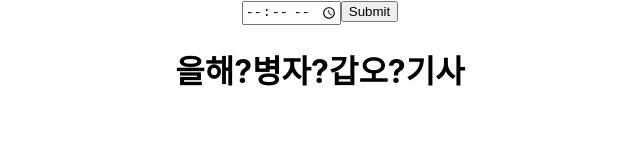
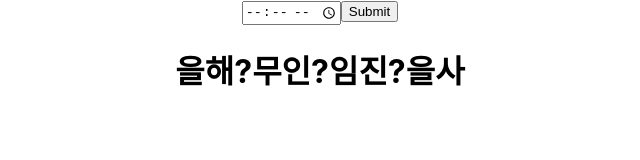
Before and after one commit to seni95/askLuck, a React (Create React App) app: page / in a window 1280 px wide. Shown: the top 160 px of the page, without its empty margins (320-960 px from the left). Built offline with nearby package versions, Linux system fonts and the light colour scheme.

Commit message:
complete perpetual calendar logic

```diff
--- a/src/components/logic.jsx
+++ b/src/components/logic.jsx
@@ -31,8 +31,8 @@ const Logic = (props) => {
     ]
 
     const selectedYear = 1995;
-    const selectedMonth = 0;
-    const selectedDay = 3;
+    const selectedMonth = 2;
+    const selectedDay = 2;
     const selectedTime = "09:50"
     // const selectedTime = props.selectedTime;
 
@@ -90,74 +90,74 @@ const Logic = (props) => {
         switch (monthSkyCal3) {
             case 2:
                 if (selectedDay < 5) {
-                    monthSky = monthSkyCal3-1
+                    monthSky = monthSkyCal3 == 0 ? 9 : monthSkyCal3-1;
                 }
                 break;
             case 3:
                 if (selectedDay < 7) {
-                    monthSky = monthSkyCal3-1
+                    monthSky = monthSkyCal3 == 0 ? 9 : monthSkyCal3-1;
                 }
                 break;
 
             case 4:
                 if (selectedDay < 6) {
-                    monthSky = monthSkyCal3-1
+                    monthSky = monthSkyCal3 == 0 ? 9 : monthSkyCal3-1;
 
                 }
                 break;
             case 5:
                 if (selectedDay < 6) {
-                    monthSky = monthSkyCal3-1
+                    monthSky = monthSkyCal3 == 0 ? 9 : monthSkyCal3-1;
                 }
                 break;
 
             case 6:
                 if (selectedDay < 7) {
-                    monthSky = monthSkyCal3-1
+                    monthSky = monthSkyCal3 == 0 ? 9 : monthSkyCal3-1;
 
                 }
                 break;
 
             case 7:
                 if (selectedDay < 8) {
-                    monthSky = monthSkyCal3-1
+                    monthSky = monthSkyCal3 == 0 ? 9 : monthSkyCal3-1;
 
                 }
                 break;
 
             case 8:
                 if (selectedDay < 8) {
-                    monthSky = monthSkyCal3-1
+                    monthSky = monthSkyCal3 == 0 ? 9 : monthSkyCal3-1;
 
                 }
                 break;
 
             case 9:
                 if (selectedDay < 9) {
-                    monthSky = monthSkyCal3-1
+                    monthSky = monthSkyCal3 == 0 ? 9 : monthSkyCal3-1;
                 }
                 break;
 
             case 10:
                 if (selectedDay < 9) {
-                    monthSky = monthSkyCal3-1
+                    monthSky = monthSkyCal3 == 0 ? 9 : monthSkyCal3-1;
                 }
                 break;
 
             case 11:
                 if (selectedDay < 8) {
-                    monthSky = monthSkyCal3-1
+                    monthSky = monthSkyCal3 == 0 ? 9 : monthSkyCal3-1;
                 }
                 break;
 
             case 0:
                 if (selectedDay < 8) {
-                    monthSky = monthSkyCal3-1
+                    monthSky = monthSkyCal3 == 0 ? 9 : monthSkyCal3-1;
                 }
                 break;
             case 1:
                 if (selectedDay < 7) {
-                    monthSky = monthSkyCal3-1
+                    monthSky = monthSkyCal3 == 0 ? 9 : monthSkyCal3-1;
                 }
 
                 break;
@@ -168,77 +168,81 @@ const Logic = (props) => {
     }, [])
 
     const returnMonthGround = useCallback((selectedMonth, selectedDay) => {
+        //12월의 경우 11로 들어온다.
 
+        let monthGroundCal = selectedMonth +1 < 12 ? selectedMonth + 1 : 0;
+        //여기서 1이 더해져서 12가 된다. 그래서 0으로 바뀐다. (자월)
 
-        let monthGroundCal = selectedMonth < 12 ? selectedMonth + 1 : 0;
-        let monthGround = 0
-        switch (monthGroundCal) {
+        let monthGround = monthGroundCal;
+
+        let test = 0
+        switch (test) {
             case 2:
                 if (selectedDay < 5) {
-                    monthGround = monthGroundCal-1;
+                    monthGround = monthGroundCal ==0 ? 11 : monthGroundCal-1;
                 }
                 break;
             case 3:
                 if (selectedDay < 7) {
-                    monthGround = monthGroundCal-1;
+                    monthGround = monthGroundCal ==0 ? 11 : monthGroundCal-1;
                 }
                 break;
 
             case 4:
                 if (selectedDay < 6) {
-                    monthGround = monthGroundCal-1;
+                    monthGround = monthGroundCal ==0 ? 11 : monthGroundCal-1;
                 }
                 break;
             case 5:
                 if (selectedDay < 6) {
-                    monthGround = monthGroundCal-1;
+                    monthGround = monthGroundCal ==0 ? 11 : monthGroundCal-1;
                 }
                 break;
 
             case 6:
                 if (selectedDay < 7) {
-                    monthGround = monthGroundCal-1;
+                    monthGround = monthGroundCal ==0 ? 11 : monthGroundCal-1;
                 }
                 break;
 
             case 7:
                 if (selectedDay < 8) {
-                    monthGround = monthGroundCal-1;
+                    monthGround = monthGroundCal ==0 ? 11 : monthGroundCal-1;
                 }
                 break;
 
             case 8:
                 if (selectedDay < 8) {
-                    monthGround = monthGroundCal-1;
+                    monthGround = monthGroundCal ==0 ? 11 : monthGroundCal-1;
                 }
                 break;
 
             case 9:
                 if (selectedDay < 9) {
-                    monthGround = monthGroundCal-1;
+                    monthGround = monthGroundCal ==0 ? 11 : monthGroundCal-1;
                 }
                 break;
 
             case 10:
                 if (selectedDay < 9) {
-                    monthGround = monthGroundCal-1;
+                    monthGround = monthGroundCal ==0 ? 11 : monthGroundCal-1;
                 }
                 break;
 
             case 11:
                 if (selectedDay < 8) {
-                    monthGround = monthGroundCal-1;
+                    monthGround = monthGroundCal ==0 ? 11 : monthGroundCal-1;
                 }
                 break;
 
             case 0:
                 if (selectedDay < 8) {
-                    monthGround = monthGroundCal-1;
+                    monthGround = monthGroundCal ==0 ? 11 : monthGroundCal-1;
                 }
                 break;
             case 1:
                 if (selectedDay < 7) {
-                    monthGround = monthGroundCal-1;
+                    monthGround = monthGroundCal ==0 ? 11 : monthGroundCal-1;
                 }
 
                 break;
@@ -355,7 +359,7 @@ const Logic = (props) => {
             {returnYearGround(selectedYear)}
             ?
             {returnMonthSky(selectedYear, selectedMonth)}
-            {returnMonthGround(selectedMonth)}
+            {returnMonthGround(selectedMonth,selectedDay)}
             ?
             {returnDaySky(selectedYear, selectedMonth, selectedDay)}
             {returnDayGround(selectedYear, selectedMonth, selectedDay)}
```
